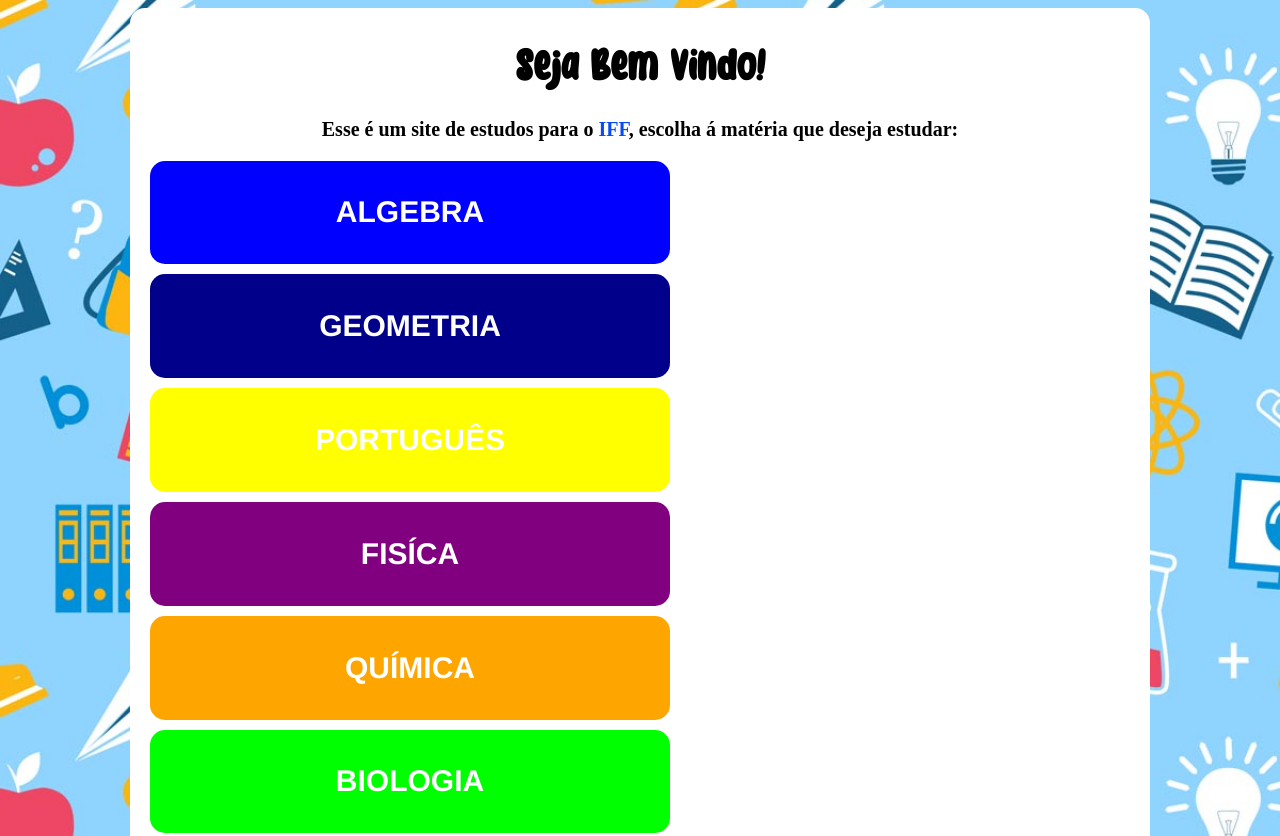
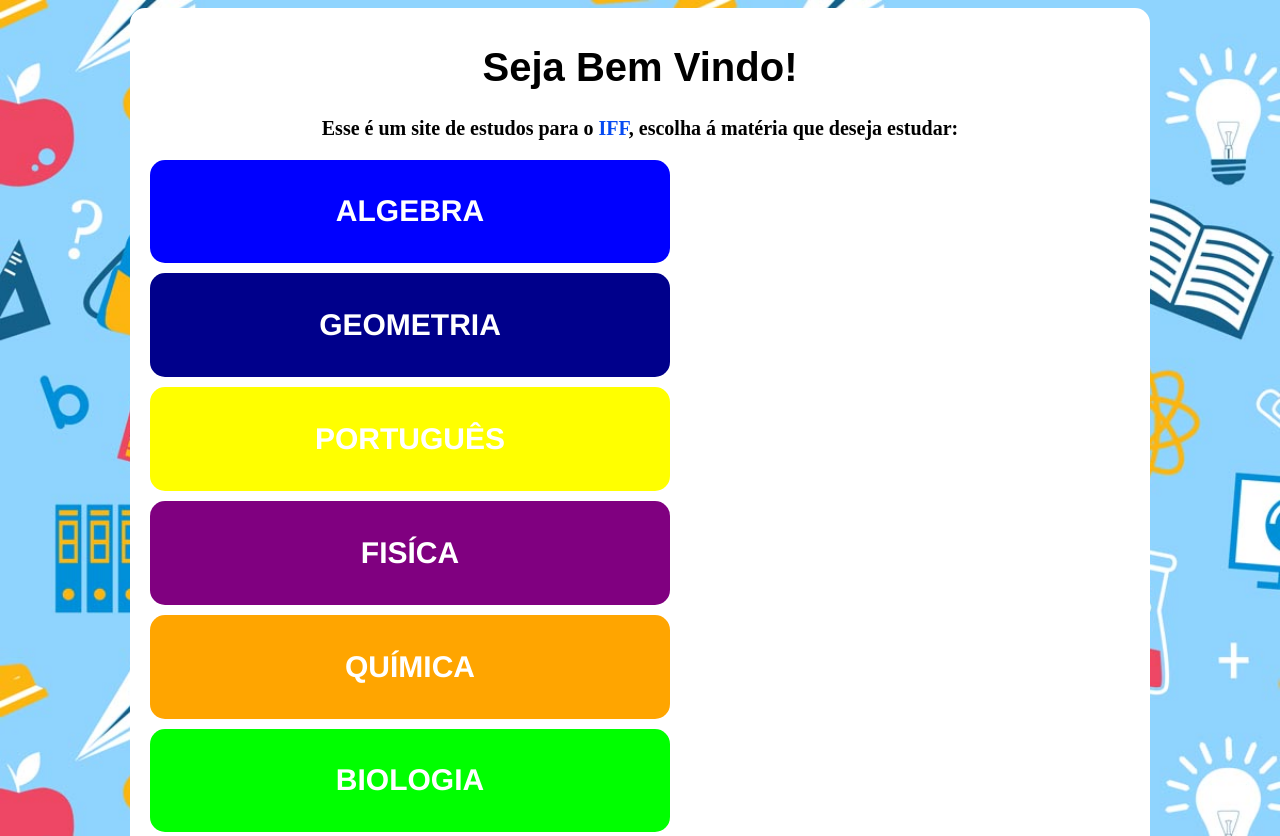
Before and after one commit to pauloricardobg14/pre-iff, a plain HTML site: page index.html in a window 1280 px wide. Shown: the top 836 px of the page. Drawn offline with Linux system fonts and the light colour scheme.

Commit message:
Update style.css

```diff
--- a/style.css
+++ b/style.css
@@ -37,9 +37,9 @@ main {
     text-align: center;
 }
 
-h1, h2 {
+h1 {
     text-align: center;
-    font-family: 'Nice';
+    font-family: sans-serif;
 }
 
 strong {
```
